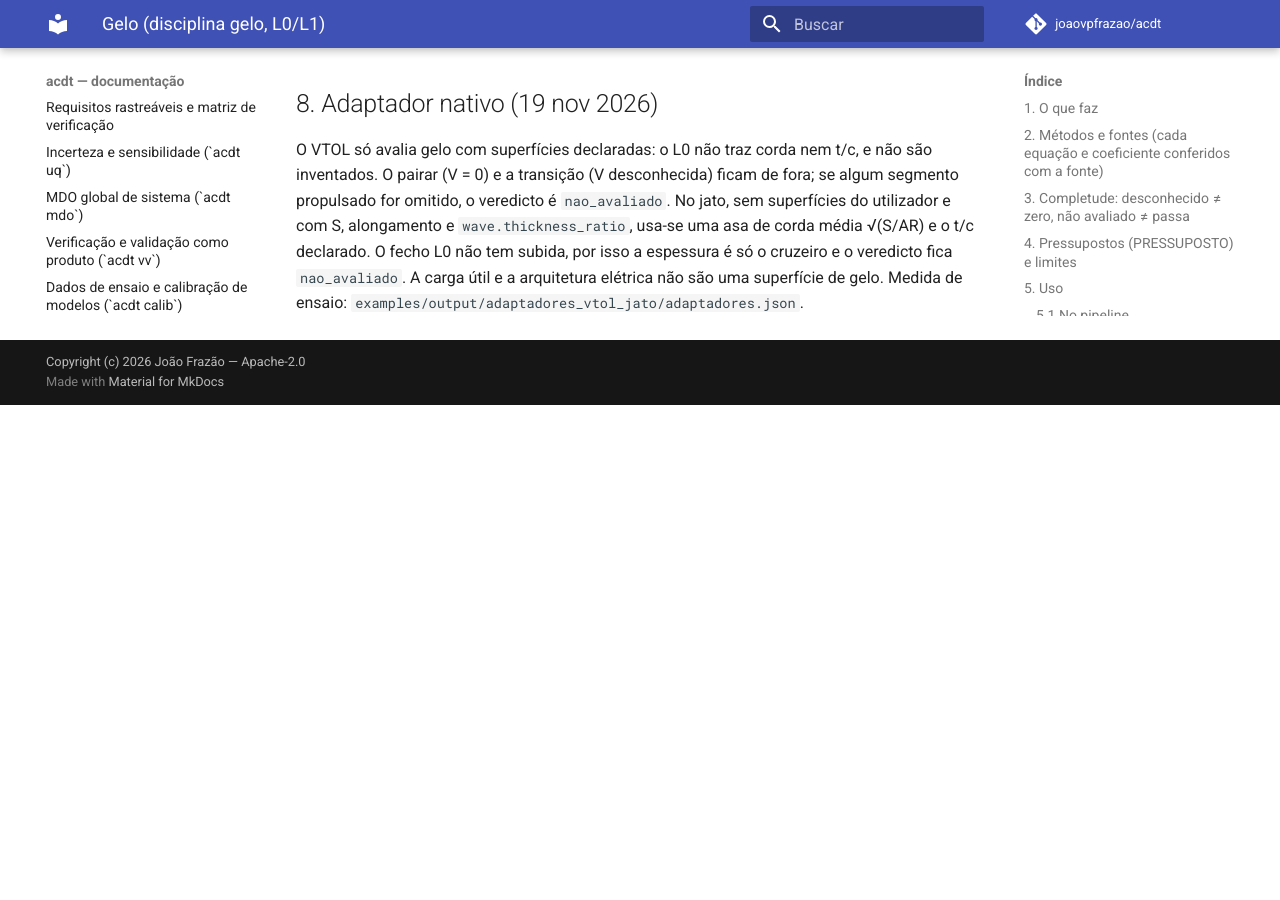
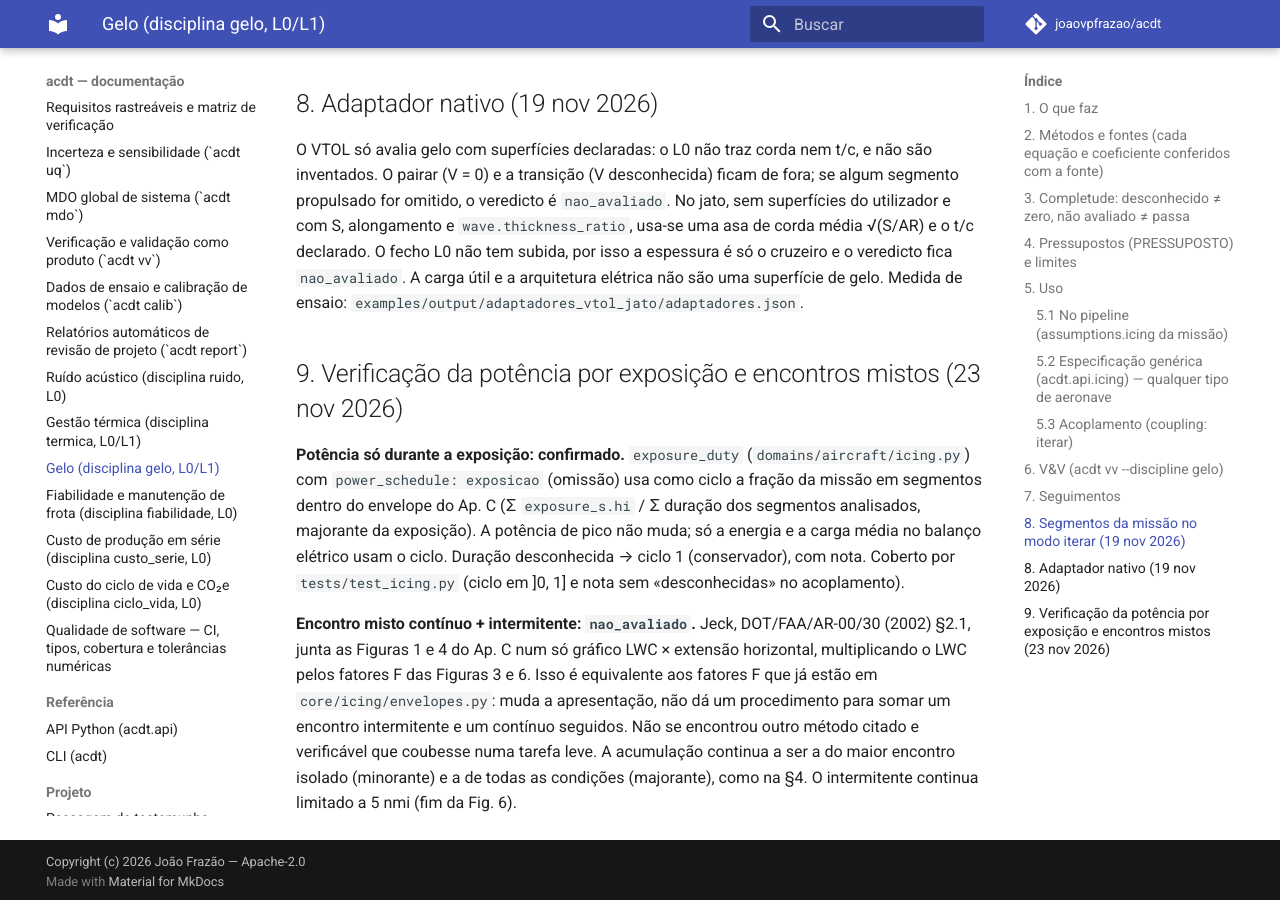
Before and after one commit to joaovpfrazao/acdt, an MkDocs documentation site: the page built from docs/GELO.md, in a window 1280 px wide and 900 px high, scrolled down 6824 px. Built offline with MkDocs 1.6.1 and Material for MkDocs 9.7.7, drawn with Linux system fonts in a browser that asks for light colours; comment, search, counter and statistics services are not loaded; before the commit the page ends 7229 px from its top, so only the background shows below that.

Commit message:
Gelo: confirmada a potência só na exposição; encontro misto contínuo+intermitente fica nao_avaliado (Jeck AR-00/30 §2.1)

```diff
--- a/docs/GELO.md
+++ b/docs/GELO.md
@@ -186,3 +186,18 @@ O ciclo `coupling: iterar` corre dentro do dimensionamento, antes da etapa de de
 ## 8. Adaptador nativo (19 nov 2026)
 
 O VTOL só avalia gelo com superfícies declaradas: o L0 não traz corda nem t/c, e não são inventados. O pairar (V = 0) e a transição (V desconhecida) ficam de fora; se algum segmento propulsado for omitido, o veredicto é `nao_avaliado`. No jato, sem superfícies do utilizador e com S, alongamento e `wave.thickness_ratio`, usa-se uma asa de corda média √(S/AR) e o t/c declarado. O fecho L0 não tem subida, por isso a espessura é só o cruzeiro e o veredicto fica `nao_avaliado`. A carga útil e a arquitetura elétrica não são uma superfície de gelo. Medida de ensaio: `examples/output/adaptadores_vtol_jato/adaptadores.json`.
+
+## 9. Verificação da potência por exposição e encontros mistos (23 nov 2026)
+
+**Potência só durante a exposição: confirmado.** `exposure_duty` (`domains/aircraft/icing.py`) com
+`power_schedule: exposicao` (omissão) usa como ciclo a fração da missão em segmentos dentro do envelope do Ap. C
+(Σ `exposure_s.hi` / Σ duração dos segmentos analisados, majorante da exposição). A potência de pico não muda; só a
+energia e a carga média no balanço elétrico usam o ciclo. Duração desconhecida → ciclo 1 (conservador), com nota.
+Coberto por `tests/test_icing.py` (ciclo em ]0, 1] e nota sem «desconhecidas» no acoplamento).
+
+**Encontro misto contínuo + intermitente: `nao_avaliado`.** Jeck, DOT/FAA/AR-00/30 (2002) §2.1, junta as Figuras 1
+e 4 do Ap. C num só gráfico LWC × extensão horizontal, multiplicando o LWC pelos fatores F das Figuras 3 e 6. Isso é
+equivalente aos fatores F que já estão em `core/icing/envelopes.py`: muda a apresentação, não dá um procedimento
+para somar um encontro intermitente e um contínuo seguidos. Não se encontrou outro método citado e verificável que
+coubesse numa tarefa leve. A acumulação continua a ser a do maior encontro isolado (minorante) e a de todas as
+condições (majorante), como na §4. O intermitente continua limitado a 5 nmi (fim da Fig. 6).
```
